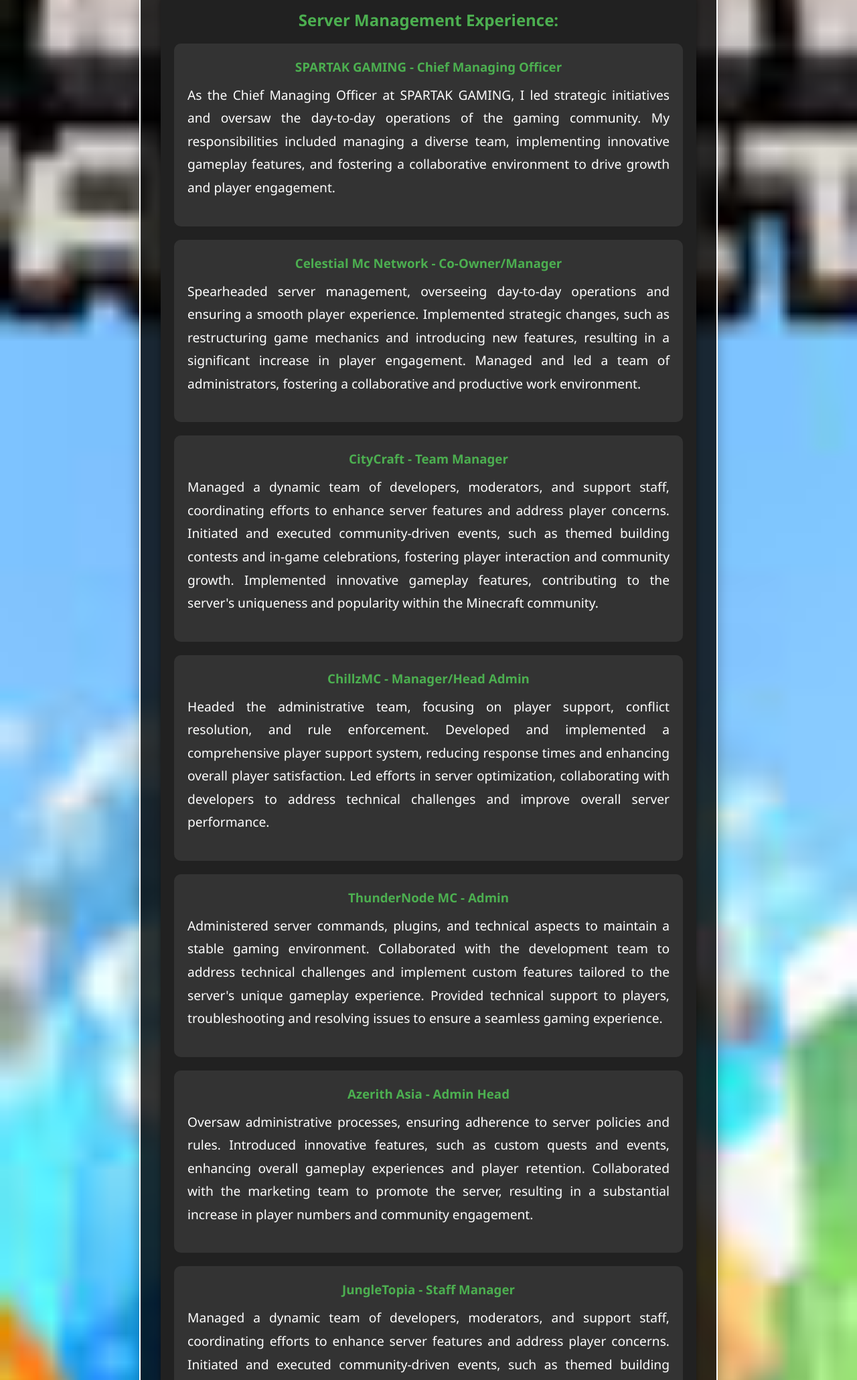
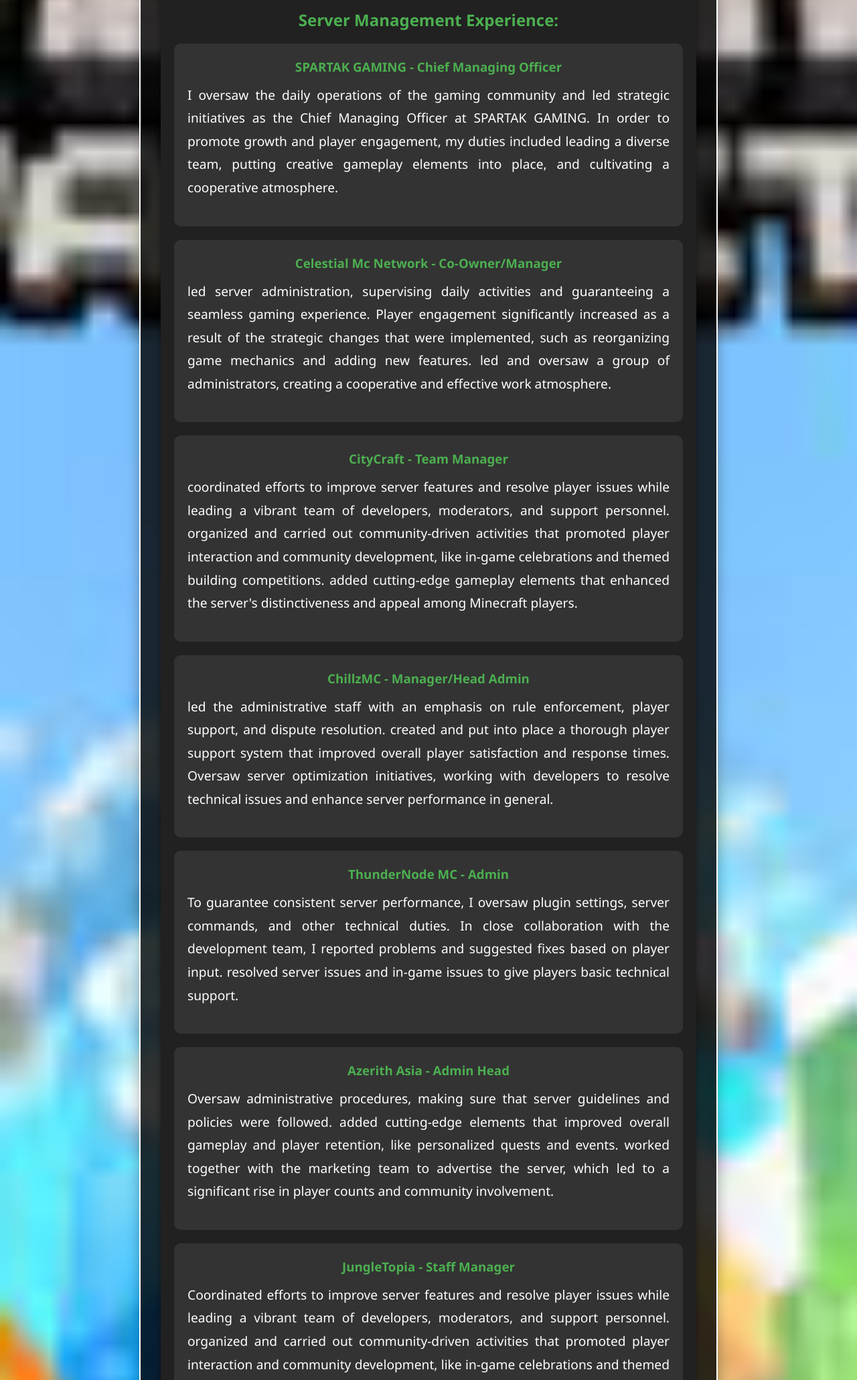
Before and after one commit to Bishaldevelop/Bishal1MinecraftPortfolio-, a plain HTML site: page index.html in a window 1280 px wide. Shown: the part 740-2800 px from the top of the page at 67% size. Drawn offline with nearby package versions, Linux system fonts and the light colour scheme.

Commit message:
Update index.html

```diff
--- a/index.html
+++ b/index.html
@@ -307,7 +307,9 @@
     <!-- Introduction Section -->
     <section class="card intro-section">
       <h2>Introduction:</h2>
-      <p>Hello, I'm Bishal1, a seasoned Minecraft enthusiast with a fervor for server management and community engagement. With a wealth of experience across various administrative roles, I bring a diverse skill set and a passion for creating vibrant gaming communities.</p>
+      <p>Hello, I'm Bishal1, a long-time Minecraft player who loves server maintenance and creating communities. Having a long history of being in many different administrator roles, I have had the opportunity to hone my skills and develop a passion for the game of building living communities.
+
+</p>
       <hr>
     </section>
 
@@ -322,47 +324,47 @@
       <h2>Server Management Experience:</h2>
       <div class="server-box">
         <h3>SPARTAK GAMING - Chief Managing Officer</h3>
-        <p>As the Chief Managing Officer at SPARTAK GAMING, I led strategic initiatives and oversaw the day-to-day operations of the gaming community. My responsibilities included managing a diverse team, implementing innovative gameplay features, and fostering a collaborative environment to drive growth and player engagement.</p>
+        <p>I oversaw the daily operations of the gaming community and led strategic initiatives as the Chief Managing Officer at SPARTAK GAMING. In order to promote growth and player engagement, my duties included leading a diverse team, putting creative gameplay elements into place, and cultivating a cooperative atmosphere.</p>
       </div>
 
       <div class="server-box">
         <h3>Celestial Mc Network - Co-Owner/Manager</h3>
-        <p>Spearheaded server management, overseeing day-to-day operations and ensuring a smooth player experience. Implemented strategic changes, such as restructuring game mechanics and introducing new features, resulting in a significant increase in player engagement. Managed and led a team of administrators, fostering a collaborative and productive work environment.</p>
+        <p>led server administration, supervising daily activities and guaranteeing a seamless gaming experience. Player engagement significantly increased as a result of the strategic changes that were implemented, such as reorganizing game mechanics and adding new features. led and oversaw a group of administrators, creating a cooperative and effective work atmosphere.</p>
       </div>
 
       <div class="server-box">
         <h3>CityCraft - Team Manager</h3>
-        <p>Managed a dynamic team of developers, moderators, and support staff, coordinating efforts to enhance server features and address player concerns. Initiated and executed community-driven events, such as themed building contests and in-game celebrations, fostering player interaction and community growth. Implemented innovative gameplay features, contributing to the server's uniqueness and popularity within the Minecraft community.</p>
+        <p>coordinated efforts to improve server features and resolve player issues while leading a vibrant team of developers, moderators, and support personnel. organized and carried out community-driven activities that promoted player interaction and community development, like in-game celebrations and themed building competitions. added cutting-edge gameplay elements that enhanced the server's distinctiveness and appeal among Minecraft players.</p>
       </div>
 
       <div class="server-box">
         <h3>ChillzMC - Manager/Head Admin</h3>
-        <p>Headed the administrative team, focusing on player support, conflict resolution, and rule enforcement. Developed and implemented a comprehensive player support system, reducing response times and enhancing overall player satisfaction. Led efforts in server optimization, collaborating with developers to address technical challenges and improve overall server performance.</p>
+        <p>led the administrative staff with an emphasis on rule enforcement, player support, and dispute resolution. created and put into place a thorough player support system that improved overall player satisfaction and response times. Oversaw server optimization initiatives, working with developers to resolve technical issues and enhance server performance in general.</p>
       </div>
 
       <div class="server-box">
         <h3>ThunderNode MC - Admin</h3>
-        <p>Administered server commands, plugins, and technical aspects to maintain a stable gaming environment. Collaborated with the development team to address technical challenges and implement custom features tailored to the server's unique gameplay experience. Provided technical support to players, troubleshooting and resolving issues to ensure a seamless gaming experience.</p>
+        <p>To guarantee consistent server performance, I oversaw plugin settings, server commands, and other technical duties. In close collaboration with the development team, I reported problems and suggested fixes based on player input. resolved server issues and in-game issues to give players basic technical support.</p>
       </div>
 
       <div class="server-box">
         <h3>Azerith Asia - Admin Head</h3>
-        <p>Oversaw administrative processes, ensuring adherence to server policies and rules. Introduced innovative features, such as custom quests and events, enhancing overall gameplay experiences and player retention. Collaborated with the marketing team to promote the server, resulting in a substantial increase in player numbers and community engagement.</p>
+        <p>Oversaw administrative procedures, making sure that server guidelines and policies were followed. added cutting-edge elements that improved overall gameplay and player retention, like personalized quests and events. worked together with the marketing team to advertise the server, which led to a significant rise in player counts and community involvement.</p>
       </div>
 
       <div class="server-box">
         <h3> JungleTopia - Staff Manager</h3>
-        <p>Managed a dynamic team of developers, moderators, and support staff, coordinating efforts to enhance server features and address player concerns. Initiated and executed community-driven events, such as themed building contests and in-game celebrations, fostering player interaction and community growth. Implemented innovative gameplay features, contributing to the server's uniqueness and popularity within the Minecraft community.</p>
+        <p>Coordinated efforts to improve server features and resolve player issues while leading a vibrant team of developers, moderators, and support personnel. organized and carried out community-driven activities that promoted player interaction and community development, like in-game celebrations and themed building competitions. added cutting-edge gameplay elements that enhanced the server's distinctiveness and appeal among Minecraft players.</p>
       </div>
 
       <div class="server-box">
         <h3>Nepiz Network - Survival</h3>
-        <p>As the Manager of Nepiz Network, I oversee the daily operations and player experience across multiple popular Minecraft server modes, including Survival, Kingdom, and Lifesteal. I lead and coordinate a dedicated team of administrators and developers, managing plugin configurations, server optimization, and community engagement. My responsibilities include implementing custom features like advanced GUIs, webhook event logging, and tailored broadcast messages to enhance gameplay. I prioritize server performance, security, and fostering a vibrant, friendly player community.</p>
+        <p>As Nepiz Network's manager, I am in charge of day-to-day operations and player experience in several well-known Minecraft server modes, such as Survival, Kingdom, and Lifesteal. I oversee and manage a committed group of developers and administrators, handling community involvement, server optimization, and plugin configurations. Implementing unique features to improve gameplay, such as sophisticated GUIs, webhook event logging, and customized broadcast messages, is part of my duties. Security, server performance, and creating a lively, welcoming player community are my top priorities.</p>
       </div>
 
       <div class="server-box">
         <h3>Eternity MC Survival</h3>
-        <p>Managing Eternity MC Survival as a separate Minecraft network, I focus on delivering a stable and engaging survival experience. I coordinate staff, handle technical configurations, and implement server features to maintain high player satisfaction. My role also involves optimizing server performance and cultivating an active community through events and responsive administration.</p>
+        <p>Overseeing Eternity MC As a stand-alone Minecraft network, Survival aims to provide a reliable and entertaining survival experience. To keep player satisfaction high, I manage technical configurations, implement server features, and coordinate staff. Optimizing server performance and fostering a vibrant community through events and responsive administration are additional responsibilities of my job.</p>
       </div>
 
       <hr>
```
